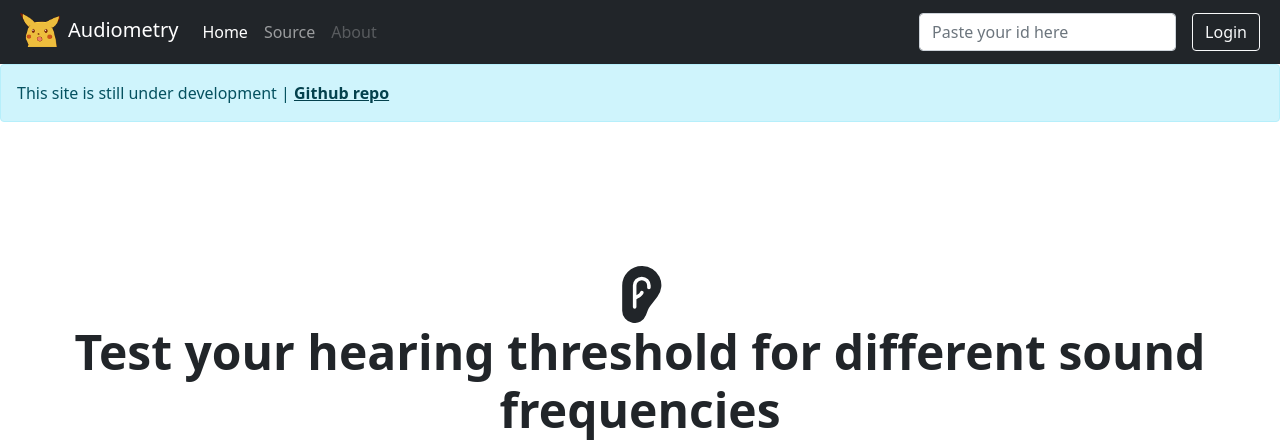
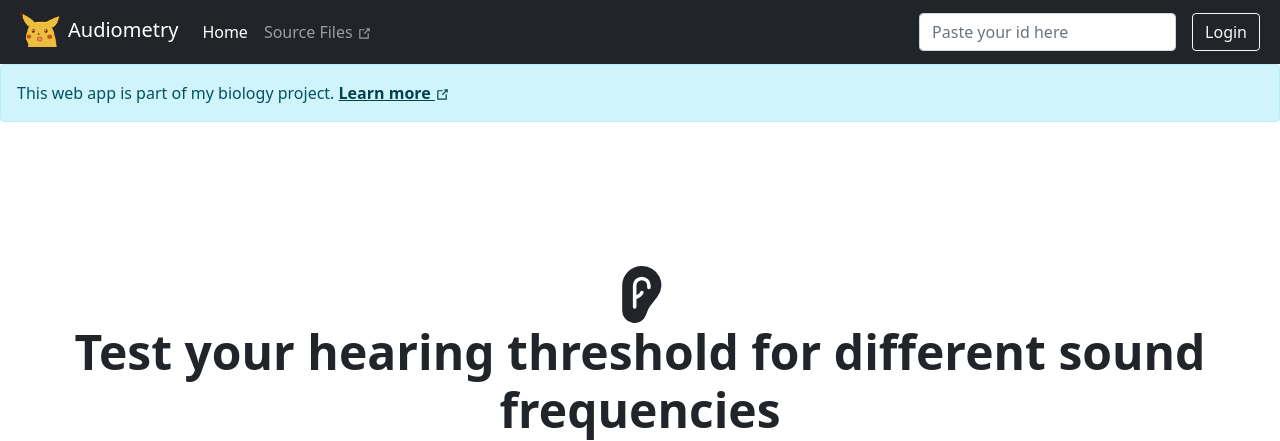
Before and after one commit to HaZoru/audiometry, a Flask app: page / in a window 1280 px wide. Shown: the top 441 px of the page. Run offline with Flask 2, Linux system fonts and the light colour scheme.

Commit message:
add new href

```diff
--- a/app.py
+++ b/app.py
@@ -56,8 +56,13 @@ def additional():
             'name'), form_data.get('sex'), form_data.get('id')
         valid_age, valid_name, id_is_valid, sex_is_valid = form_data_validators(
             age, name, _id, sex)
-        if valid_name is None and name is not '':
-            return 'incorrect format or value for: name', 400
+        if valid_name is None and name != '':
+            return """incorrect format or value for: name <br> <br>
+        conditions: <br>
+        Minimum length (3). <br>
+Maximum length(24). <br>
+Can only contain alphanumeric characters and the following special characters: dot (.), underscore(_) and dash (-). <br>
+The special characters cannot appear more than once consecutively or combined.""", 400
         if valid_age is None:
             return 'incorrect format or value for: age', 400
         if not sex_is_valid:
@@ -75,6 +80,7 @@ def form_data_validators(age, name, mongo_id, sex):
     id_is_valid = collection.find_one({"_id": mongo_id}) is not None
     valid_name = re.search(
         r"(?!.*[\.\-\_]{2,})^[a-zA-Z0-9\.\-\_\s]{3,24}$", name)
+    # name validation regex from https://regexr.com/3e91o
     sex_is_valid = sex == 'male' or sex == 'female'
     valid_age = re.search(r"^(?:[1-9]\d|0?[1-9])$", age)
     return valid_age, valid_name, id_is_valid, sex_is_valid
--- a/templates/layout.html
+++ b/templates/layout.html
@@ -13,7 +13,7 @@
         integrity="sha384-1BmE4kWBq78iYhFldvKuhfTAU6auU8tT94WrHftjDbrCEXSU1oBoqyl2QvZ6jIW3" crossorigin="anonymous">
     {% block stylesheet %}
     {% endblock %}
-    <title>Beta ver</title>
+    <title>Audiometer</title>
     <link rel="icon" href="../static/fav/pika.png">
 </head>
 
@@ -30,13 +30,19 @@
             <div class="collapse navbar-collapse" id="navbarsExample05">
                 <ul class="navbar-nav me-auto mb-2 mb-lg-0">
                     <li class="nav-item">
-                        <a class="nav-link active" aria-current="page" href="/">Home</a>
+                        <a class="nav-link active" aria-current="page" href="/">Home </a>
                     </li>
                     <li class="nav-item">
-                        <a class="nav-link" href="https://github.com/HaZoru/audiometry" target="_blank">Source</a>
-                    </li>
-                    <li class=" nav-item">
-                        <a class="nav-link disabled" href="/about">About</a>
+                        <a class="nav-link" href="https://github.com/HaZoru/audiometry" target="_blank">Source Files
+                            <span><svg xmlns="http://www.w3.org/2000/svg" aria-hidden="true" focusable="false" x="0px"
+                                    y="0px" viewBox="0 0 100 100" width="15" height="15" class="icon outbound">
+                                    <path fill="currentColor"
+                                        d="M18.8,85.1h56l0,0c2.2,0,4-1.8,4-4v-32h-8v28h-48v-48h28v-8h-32l0,0c-2.2,0-4,1.8-4,4v56C14.8,83.3,16.6,85.1,18.8,85.1z">
+                                    </path>
+                                    <polygon fill="currentColor"
+                                        points="45.7,48.7 51.3,54.3 77.2,28.5 77.2,37.2 85.2,37.2 85.2,14.9 62.8,14.9 62.8,22.9 71.5,22.9">
+                                    </polygon>
+                                </svg></span></a>
                     </li>
                 </ul>
                 <div class="col-12 col-lg-auto mb-3 mb-lg-0 me-lg-3">
@@ -49,9 +55,17 @@
     </nav>
     <!-- end of navbar -->
     <div class="alert alert-info" role="alert">
-        This site is still under development | <a href="https://github.com/HaZoru/audiometry" target="_blank"
-            class="alert-link">Github
-            repo</a>
+        This web app is part of my biology project. <a href="https://write.as/k1x5za2aw0wsi.md" target="_blank"
+            class="alert-link">Learn more <span><svg xmlns="http://www.w3.org/2000/svg" aria-hidden="true"
+                    focusable="false" x="0px" y="0px" viewBox="0 0 100 100" width="15" height="15"
+                    class="icon outbound">
+                    <path fill="currentColor"
+                        d="M18.8,85.1h56l0,0c2.2,0,4-1.8,4-4v-32h-8v28h-48v-48h28v-8h-32l0,0c-2.2,0-4,1.8-4,4v56C14.8,83.3,16.6,85.1,18.8,85.1z">
+                    </path>
+                    <polygon fill="currentColor"
+                        points="45.7,48.7 51.3,54.3 77.2,28.5 77.2,37.2 85.2,37.2 85.2,14.9 62.8,14.9 62.8,22.9 71.5,22.9">
+                    </polygon>
+                </svg></span></a>
     </div>
     <!-- content -->
     <div class="container-fluid" style="min-height: 80vh;">
```
